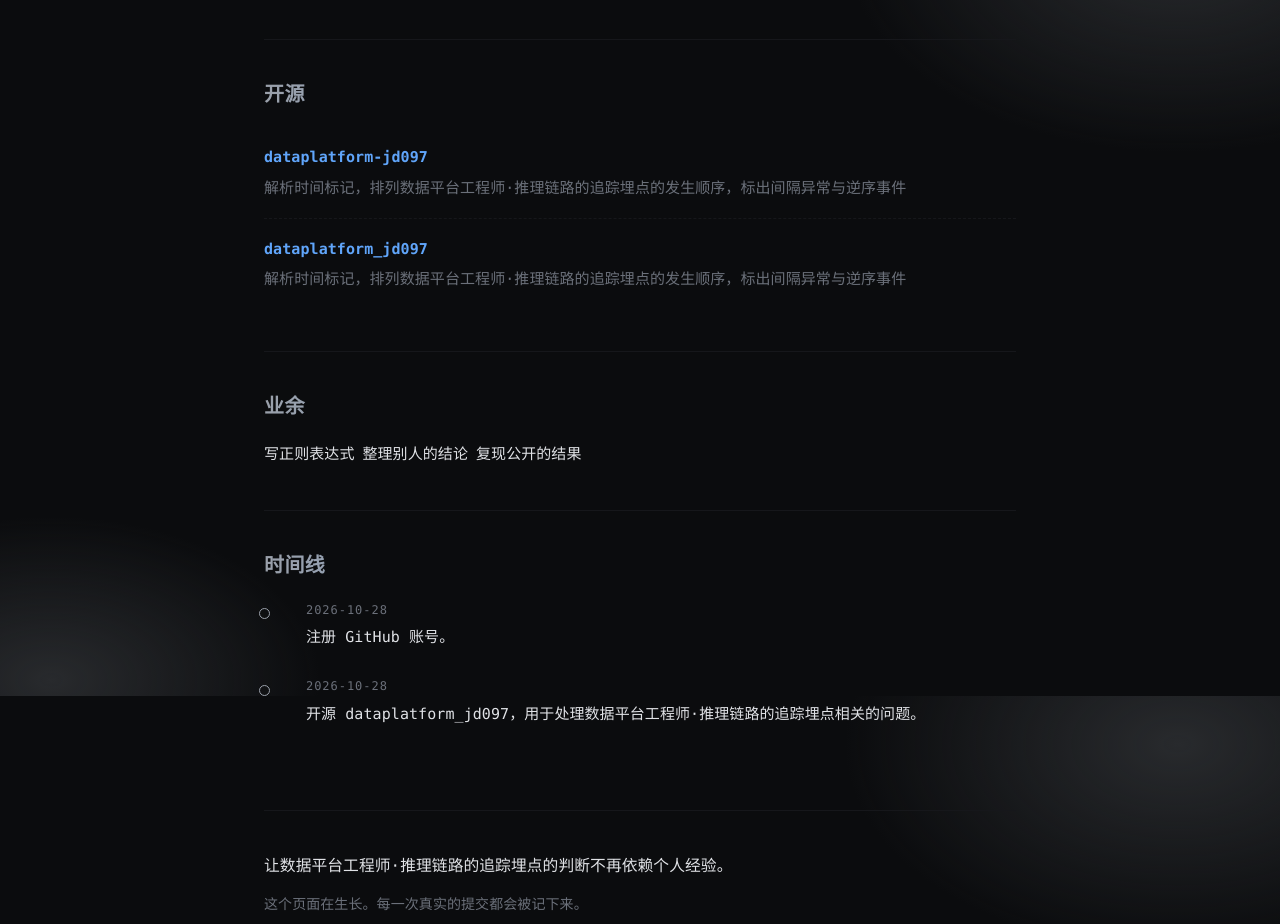
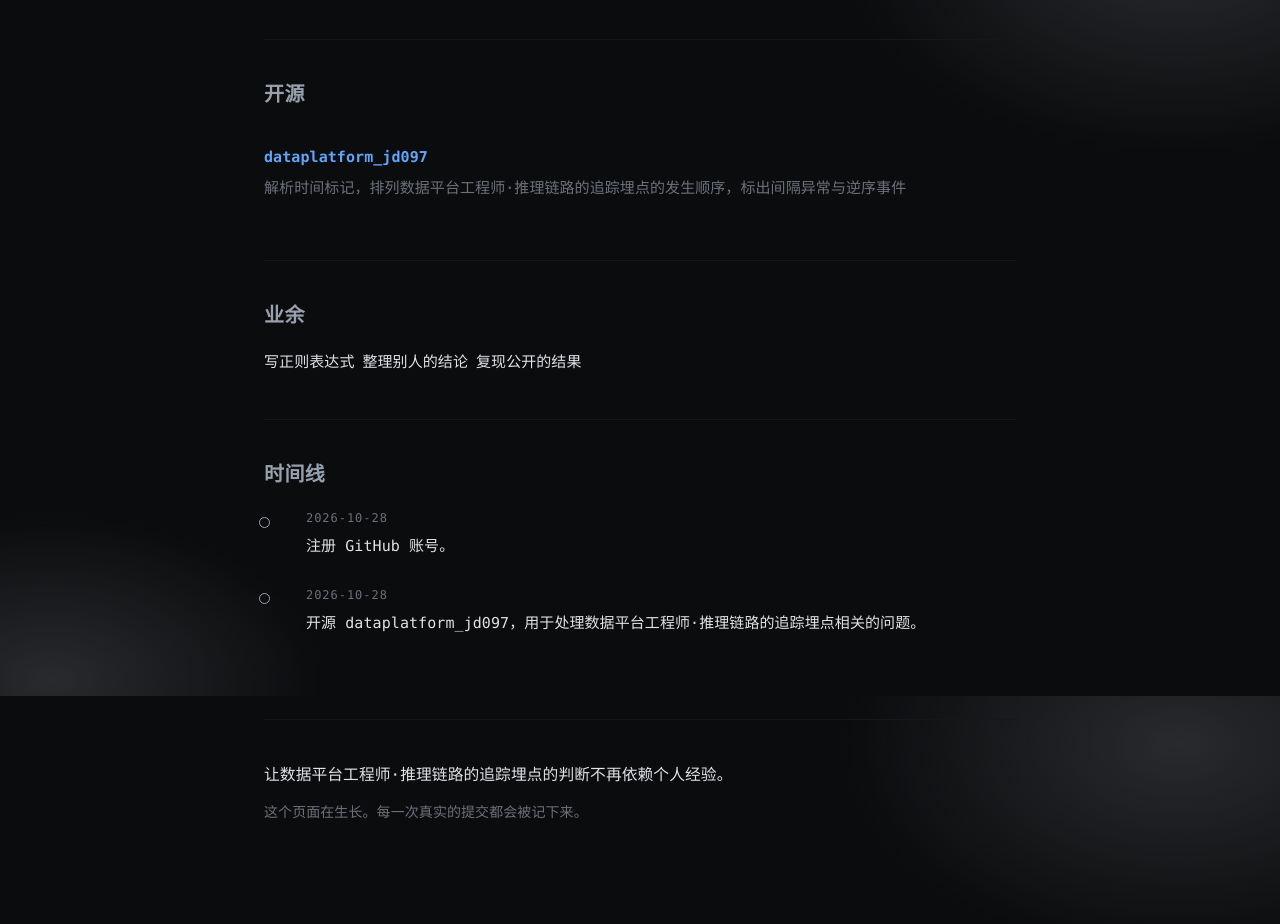
Before and after one commit to jarobotic/jarobotic.github.io, a plain HTML site: page index.html in a window 1280 px wide. Shown: the part 904-1828 px from the top of the page. Drawn offline with Linux system fonts and the light colour scheme.

Commit message:
fix: 更新个人站点

```diff
--- a/index.html
+++ b/index.html
@@ -102,9 +102,6 @@
 <section id="work">
   <h2>开源</h2>
   <ul class="repos">
-    <li><div class="name"><a href="https://github.com/jarobotic/dataplatform-jd097" rel="noopener">dataplatform-jd097</a></div>
-      <div class="desc">解析时间标记，排列数据平台工程师·推理链路的追踪埋点的发生顺序，标出间隔异常与逆序事件</div>
-    </li>
     <li><div class="name"><a href="https://github.com/jarobotic/dataplatform_jd097" rel="noopener">dataplatform_jd097</a></div>
       <div class="desc">解析时间标记，排列数据平台工程师·推理链路的追踪埋点的发生顺序，标出间隔异常与逆序事件</div>
     </li>
```
